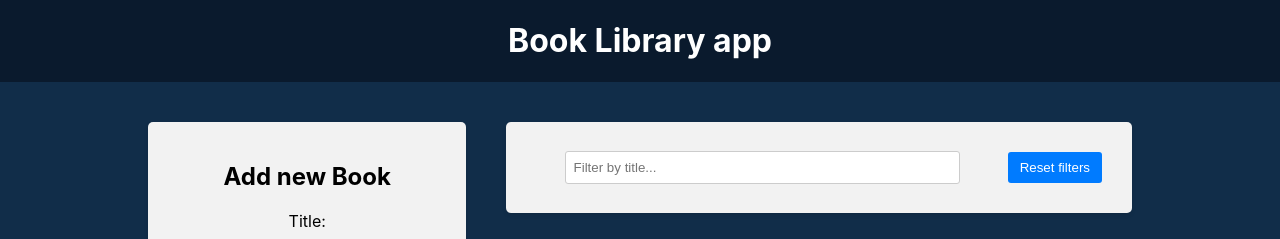
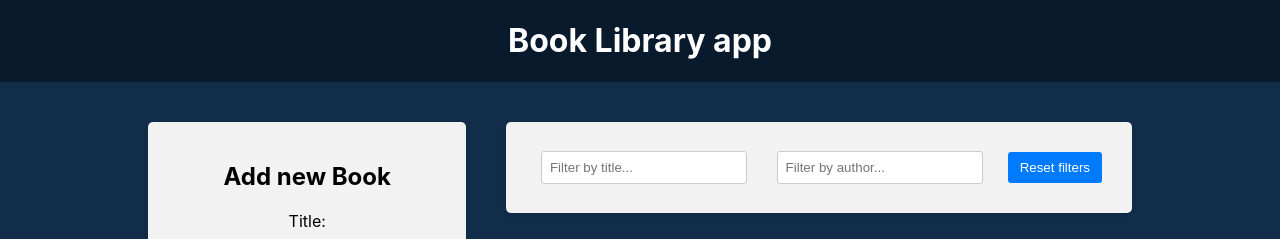
Before and after one commit to Tinetort/30-react-redux, a React (Create React App) app in the folder frontend/: page / in a window 1280 px wide. Shown: the top 239 px of the page. Built offline with nearby package versions, Linux system fonts and the light colour scheme.

Commit message:
filter by author

```diff
--- a/frontend/src/components/BookList/BookList.js
+++ b/frontend/src/components/BookList/BookList.js
@@ -1,12 +1,13 @@
 import { useSelector, useDispatch } from 'react-redux'
 import { deleteBook, toggleFavorite } from '../../redux/books/actionCreators'
-import { selectTitleFilter } from '../../redux/slices/filterSlice'
+import { selectAuthorFilter, selectTitleFilter } from '../../redux/slices/filterSlice'
 import { BsBookmarkStar, BsBookmarkStarFill } from 'react-icons/bs'
 import './BookList.css'
 
 const BookList = () => {
     const books = useSelector((state) => state.books)
     const titleFilter = useSelector(selectTitleFilter)
+    const authorFilter = useSelector(selectAuthorFilter)
     const dispatch = useDispatch()
 
     const handleDeleteBook = (id) => {
@@ -18,10 +19,13 @@
     }
 
     const filtredBooks = books.filter((book) => {
-        const matchedTitle = book.title
+        const matchesTitle = book.title
             .toLowerCase()
             .includes(titleFilter.toLowerCase())
-        return matchedTitle
+        const matchesAuthor = book.author
+            .toLowerCase()
+            .includes(authorFilter.toLowerCase())
+        return matchesTitle && matchesAuthor
     })
 
     return (
--- a/frontend/src/components/Filter/Filter.js
+++ b/frontend/src/components/Filter/Filter.js
@@ -2,17 +2,28 @@
 import {
     setTitleFilter,
     selectTitleFilter,
+    setAuthorFilter,
+    selectAuthorFilter,
     resetFilters,
 } from '../../redux/slices/filterSlice'
 import './Filter.css'
 
 const Filter = () => {
     const dispatch = useDispatch()
+
+    // Title filter
     const titleFilter = useSelector(selectTitleFilter)
-
     const handleTitleFilterChange = (e) => {
         dispatch(setTitleFilter(e.target.value))
     }
+
+    // Author filter
+    const authorFilter = useSelector(selectAuthorFilter)
+    const handleAuthorFilterChange = (e) => {
+        dispatch(setAuthorFilter(e.target.value))
+    }
+
+    // Clear filters
     const handleResetFilter = () => {
         dispatch(resetFilters())
     }
@@ -27,7 +38,18 @@
                         placeholder="Filter by title..."
                     />
                 </div>
-                <button type='button' onClick={handleResetFilter}>Reset filters</button>
+                <div className="filter-group">
+                    <input
+                        value={authorFilter}
+                        onChange={handleAuthorFilterChange}
+                        type="text"
+                        placeholder="Filter by author..."
+                    />
+                </div>
+
+                <button type="button" onClick={handleResetFilter}>
+                    Reset filters
+                </button>
             </div>
         </div>
     )
--- a/frontend/src/redux/slices/filterSlice.js
+++ b/frontend/src/redux/slices/filterSlice.js
@@ -2,6 +2,7 @@
 
 const initialState = {
     title: '',
+    author: '',
 }
 
 const filterSlice = createSlice({
@@ -11,12 +12,17 @@
         setTitleFilter: (state, action) => {
             state.title = action.payload
         },
+        setAuthorFilter: (state, action) => {
+            state.author = action.payload
+        },
         resetFilters: (state) => {
             return initialState
         },
     },
 })
 
-export const { setTitleFilter, resetFilters } = filterSlice.actions
+export const { setTitleFilter, setAuthorFilter, resetFilters } =
+    filterSlice.actions
 export const selectTitleFilter = (state) => state.filter.title
+export const selectAuthorFilter = (state) => state.filter.author
 export default filterSlice.reducer
```
